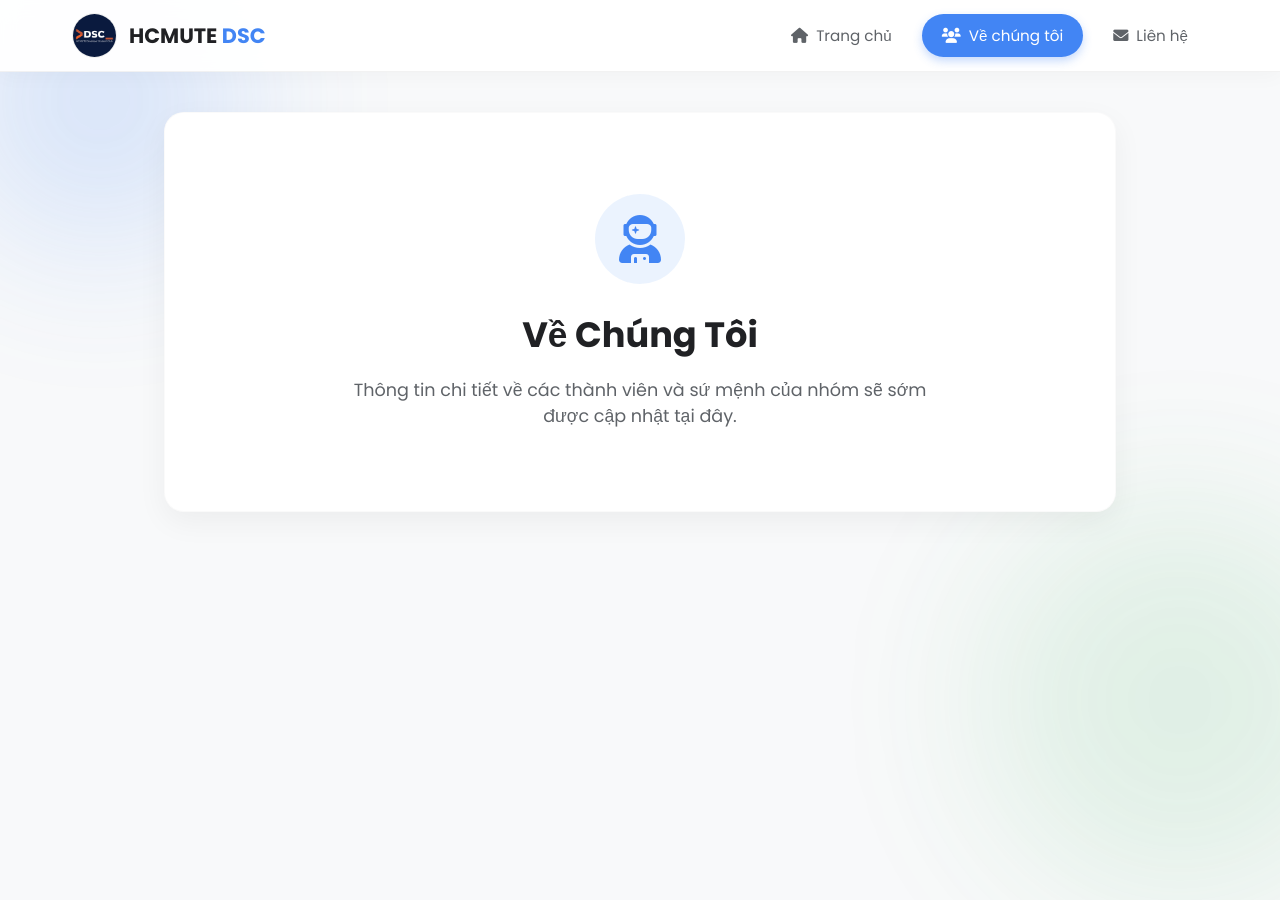
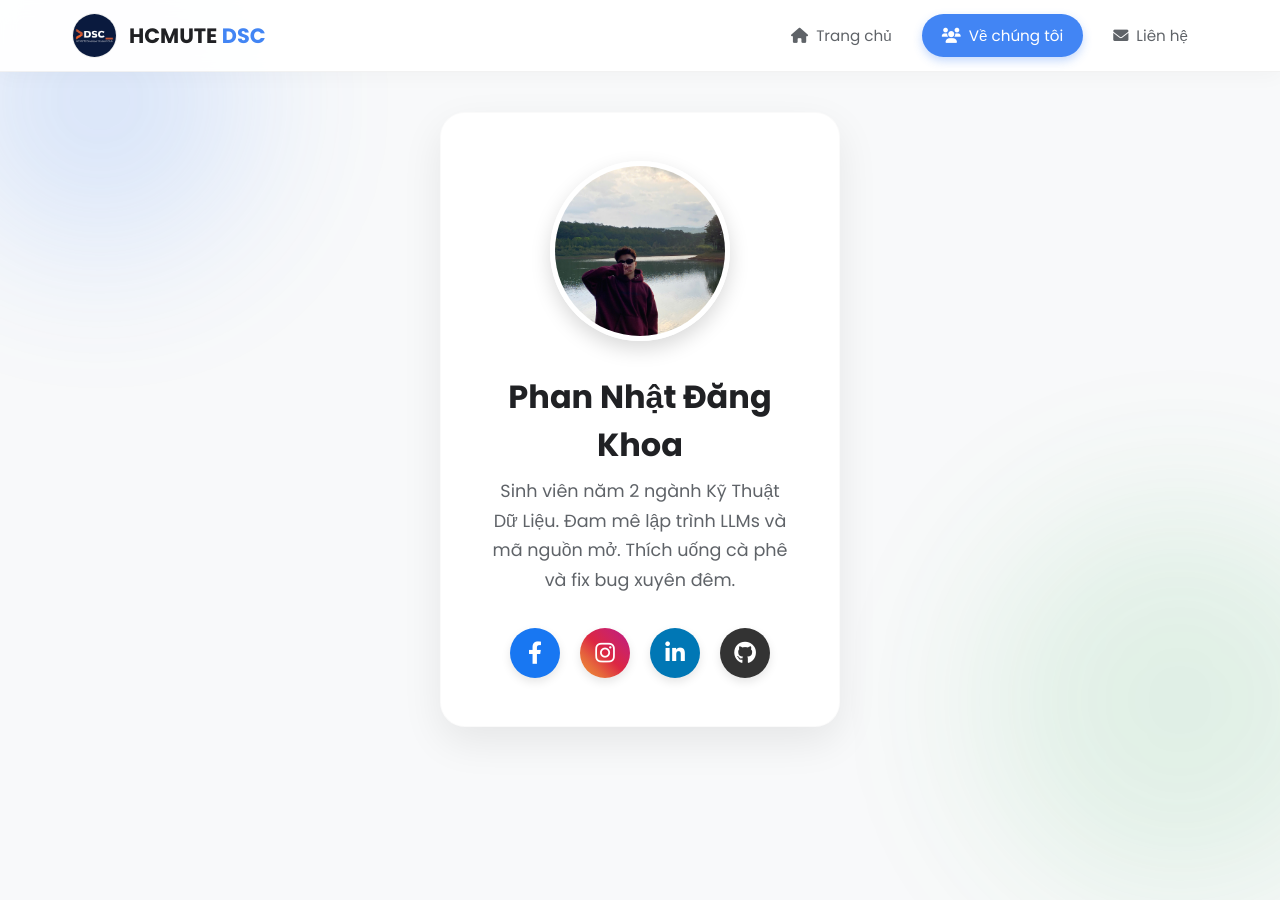
Before and after one commit to andyphan996/git-github-jamm, a plain HTML site: page index.html in a window 1280 px wide. Both pictures are taken after a click on the link "Về chúng tôi". Shown: the top 900 px of the page. Drawn offline with Linux system fonts and the light colour scheme.

Commit message:
Adding personal section 24133030

```diff
--- a/index.css
+++ b/index.css
@@ -280,3 +280,99 @@ main {
         font-size: 0.85rem;
     }
 }
+
+/* Lưới chứa các thành viên (Flexbox) */
+.team-grid {
+    display: flex;
+    flex-wrap: wrap; /* Tự động xuống dòng nếu nhiều người */
+    justify-content: center; /* Căn giữa */
+    gap: 3rem; /* Khoảng cách giữa các thẻ */
+}
+
+/* Thẻ thành viên */
+.member-card {
+    background: white;
+    border-radius: 25px;
+    width: 400px; /* Chiều rộng cố định của thẻ */
+    max-width: 100%;
+    padding: 3rem;
+    text-align: center;
+    box-shadow: 0 15px 40px rgba(0,0,0,0.08);
+    border: 1px solid rgba(0,0,0,0.02);
+    transition: transform 0.3s ease, box-shadow 0.3s ease;
+}
+
+.member-card:hover {
+    transform: translateY(-15px); /* Bay cao hơn chút nữa */
+    box-shadow: 0 20px 50px rgba(0,0,0,0.15);
+}
+
+.member-img-wrapper {
+    width: 180px;  /* Tăng kích thước ảnh (Cũ là 120px) */
+    height: 180px;
+    margin: 0 auto 2rem; /* Đẩy nội dung bên dưới xuống xa hơn */
+    position: relative;
+}
+
+.member-img-wrapper img {
+    width: 100%;
+    height: 100%;
+    border-radius: 50%;
+    object-fit: cover;
+    border: 5px solid white; /* Viền dày hơn */
+    box-shadow: 0 8px 20px rgba(0,0,0,0.15);
+}
+
+/* Thông tin thành viên */
+.member-name {
+    font-size: 2rem; /* Tên to rõ ràng (Cũ là 1.5rem) */
+    color: var(--text-dark);
+    margin-bottom: 8px;
+    font-weight: 700;
+}
+.member-role {
+    display: block;
+    font-size: 1.1rem;
+    color: var(--google-blue);
+    font-weight: 600;
+    margin-bottom: 1.5rem;
+    text-transform: uppercase;
+    letter-spacing: 1.5px;
+}
+
+.member-bio {
+    font-size: 1.1rem; /* Chữ mô tả to hơn cho dễ đọc */
+    color: var(--text-gray);
+    line-height: 1.7;
+    margin-bottom: 2rem;
+}
+/* Nút mạng xã hội */
+.social-links {
+    display: flex;
+    justify-content: center;
+    gap: 20px; /* Các icon cách xa nhau hơn */
+}
+
+.social-icon {
+    width: 50px;  /* Icon to hơn (Cũ là 40px) */
+    height: 50px;
+    border-radius: 50%;
+    display: flex;
+    align-items: center;
+    justify-content: center;
+    text-decoration: none;
+    color: white;
+    font-size: 1.4rem; /* Icon bên trong to hơn */
+    transition: transform 0.2s;
+    box-shadow: 0 4px 10px rgba(0,0,0,0.1);
+}
+
+.social-icon:hover {
+    transform: scale(1.15);
+}
+
+/* Giữ nguyên màu các nút MXH */
+.facebook { background-color: #1877F2; }
+.instagram { background: linear-gradient(45deg, #f09433, #e6683c, #dc2743, #cc2366, #bc1888); }
+.linkedin { background-color: #0077B5; }
+.github { background-color: #333; }
--- a/index.html
+++ b/index.html
@@ -76,17 +76,29 @@
       </section>
 
       <section id="about" class="tab-content fade-in">
-        <div class="card placeholder-card">
-          <div class="icon-box clr-blue">
-            <i class="fas fa-user-astronaut"></i>
+        <div class="team-grid">
+
+          <div class="member-card">
+              <div class="member-img-wrapper">
+                <img src="image/khoa_photo.jpg" alt="Avatar">
+              </div>
+
+              <div class="member-info">
+                <h3 class="member-name">Phan Nhật Đăng Khoa</h3>
+                <p class="member-bio">
+                    Sinh viên năm 2 ngành Kỹ Thuật Dữ Liệu. Đam mê lập trình LLMs và mã nguồn mở. Thích uống cà phê và fix bug xuyên đêm.
+                </p>
+                <div class="social-links">
+                    <a href="https://www.facebook.com/nhat.khoa.32540/" class="social-icon facebook"><i class="fab fa-facebook-f"></i></a>
+                    <a href="https://www.instagram.com/_andy.p09/" class="social-icon instagram"><i class="fab fa-instagram"></i></a>
+                    <a href="https://www.linkedin.com/in/nhat-khoa-173536387/" class="social-icon linkedin"><i class="fab fa-linkedin-in"></i></a>
+                    <a href="https://github.com/andyphan996" class="social-icon github"><i class="fab fa-github"></i></a>
+                </div>
+              </div>
           </div>
-          <h2>Về Chúng Tôi</h2>
-          <p>
-            Thông tin chi tiết về các thành viên và sứ mệnh của nhóm sẽ sớm được
-            cập nhật tại đây.
-          </p>
         </div>
       </section>
+
 
       <section id="contact" class="tab-content fade-in">
         <div class="card placeholder-card">
```
Also changed, not shown: image/khoa_photo.jpg (added).
